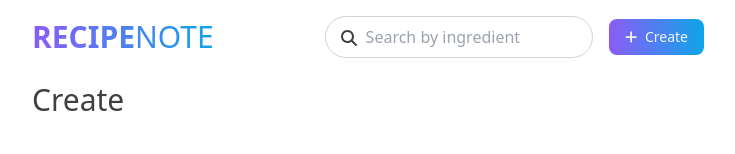
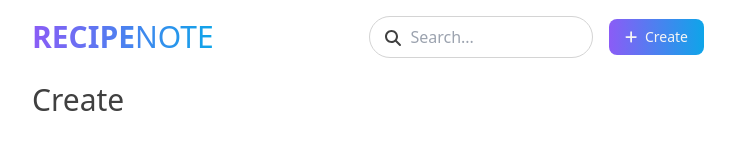
Before and after one commit to whitia/kitchen-note-front, a Next.js app: page /recipes/new in a window 1280 px wide. Shown: the top 154 px of the page, without its empty margins (272-1007 px from the left). Built offline with nearby package versions, Linux system fonts and the light colour scheme; no server answers.

Commit message:
Fix searching box

```diff
--- a/components/header.tsx
+++ b/components/header.tsx
@@ -15,7 +15,7 @@ const Header = () => {
             <span className="font-extralight">{titleSplit && titleSplit[1]}</span>
           </a>
         </Link>
-        <div className="basis-2/5 ml-auto mr-4"><Search /></div>
+        <div className="basis-1/3 ml-auto mr-4"><Search /></div>
         <Link href='/recipes/new'>
           <a className="btn py-2 px-4 text-sm">
             <FontAwesomeIcon icon={faPlus} />
--- a/components/search.tsx
+++ b/components/search.tsx
@@ -35,7 +35,7 @@ const Search = () => {
     <>
       <form onSubmit={handleSearchSubmit} className="relative">
         <FontAwesomeIcon icon={faMagnifyingGlass} className="absolute top-3.5 left-4 cursor-pointer" onClick={handleSearchSubmit} />
-        <input ref={inputSearch} className="input-text m-0 pl-10 pr-4 py-2 rounded-full" type="text" id="search" name="search" placeholder="Search by ingredient" />
+        <input ref={inputSearch} className="input-text m-0 pl-10 pr-4 py-2 rounded-full" type="text" id="search" name="search" placeholder="Search..." />
       </form>
     </>
   )
```
